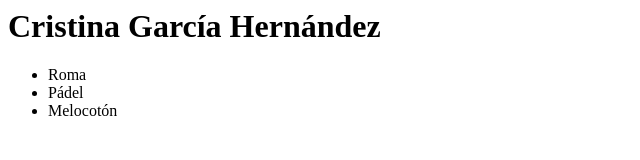
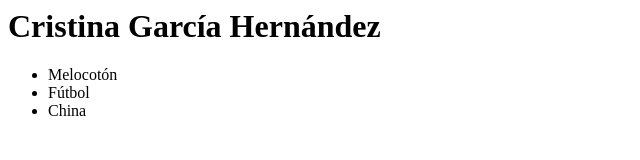
Before and after one commit to Criisgh/MiPrimerRepositorio, a plain HTML site: page index.html in a window 1280 px wide. Shown: the full height of the page, 0-640 px from the left. Drawn offline with Linux system fonts and the light colour scheme.

Commit message:
modificación de index.html

```diff
--- a/index.html
+++ b/index.html
@@ -5,9 +5,9 @@
     <body>
         <h1>Cristina García Hernández</h1>
         <ul>
-                <li>Roma</li>
-                <li>Pádel</li>
                 <li>Melocotón</li>
+                <li>Fútbol</li>
+                <li>China</li>
         </ul>
     </body>
 </html>
```
